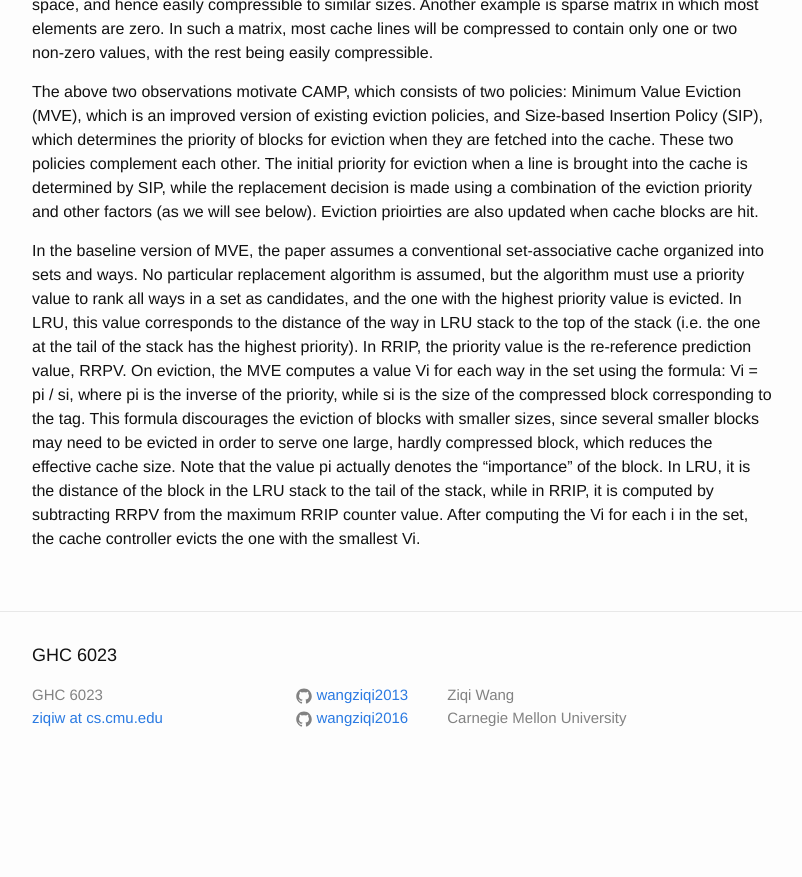
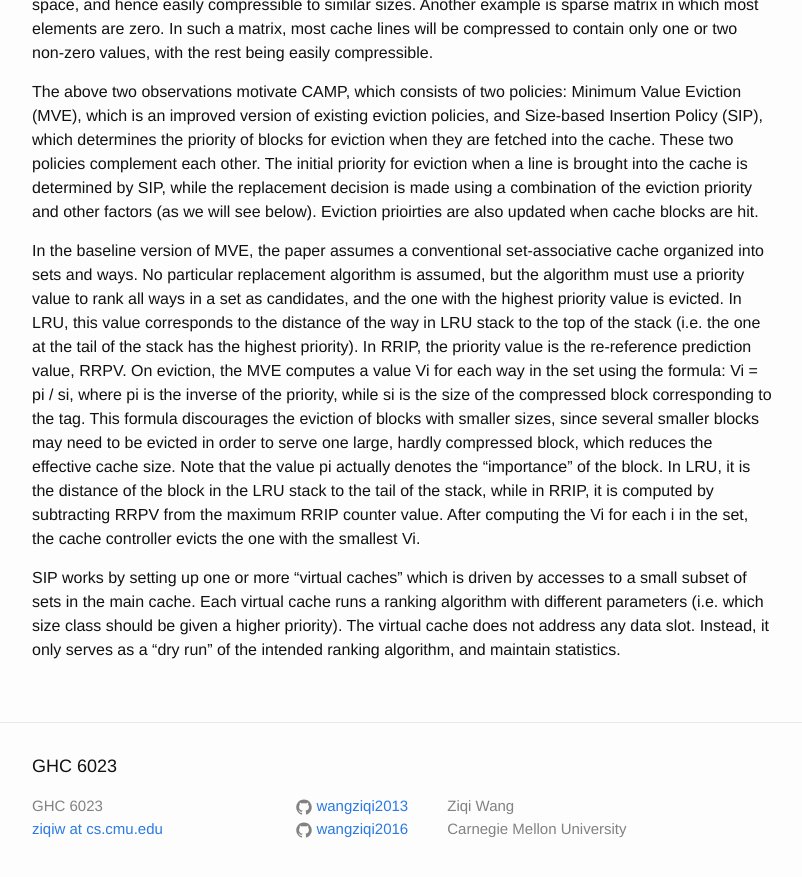
Before and after one commit to wangziqi2013/wangziqi2013.github.io, a Jekyll site: the page built from _posts/2020-06-04-camp.markdown, in a window 1280 px wide and 900 px high, scrolled down 946 px. Shown: the top 877 px of the window, without its empty margins (238-1040 px from the left). Built offline with Jekyll 4.4.1, drawn with Linux system fonts in a browser that asks for light colours; before the commit the page ends 1735 px from its top, so only the background shows below that.

Commit message:
Adding virtual cache

```diff
--- a/_posts/2020-06-04-camp.markdown
+++ b/_posts/2020-06-04-camp.markdown
@@ -53,3 +53,8 @@ Note that the value pi actually denotes the "importance" of the block.
 In LRU, it is the distance of the block in the LRU stack to the tail of the stack, while in RRIP, it is computed by
 subtracting RRPV from the maximum RRIP counter value.
 After computing the Vi for each i in the set, the cache controller evicts the one with the smallest Vi.
+
+SIP works by setting up one or more "virtual caches" which is driven by accesses to a small subset of sets in the main cache.
+Each virtual cache runs a ranking algorithm with different parameters (i.e. which size class should be given a higher priority).
+The virtual cache does not address any data slot. Instead, it only serves as a "dry run" of the intended ranking algorithm,
+and maintain statistics.
```
